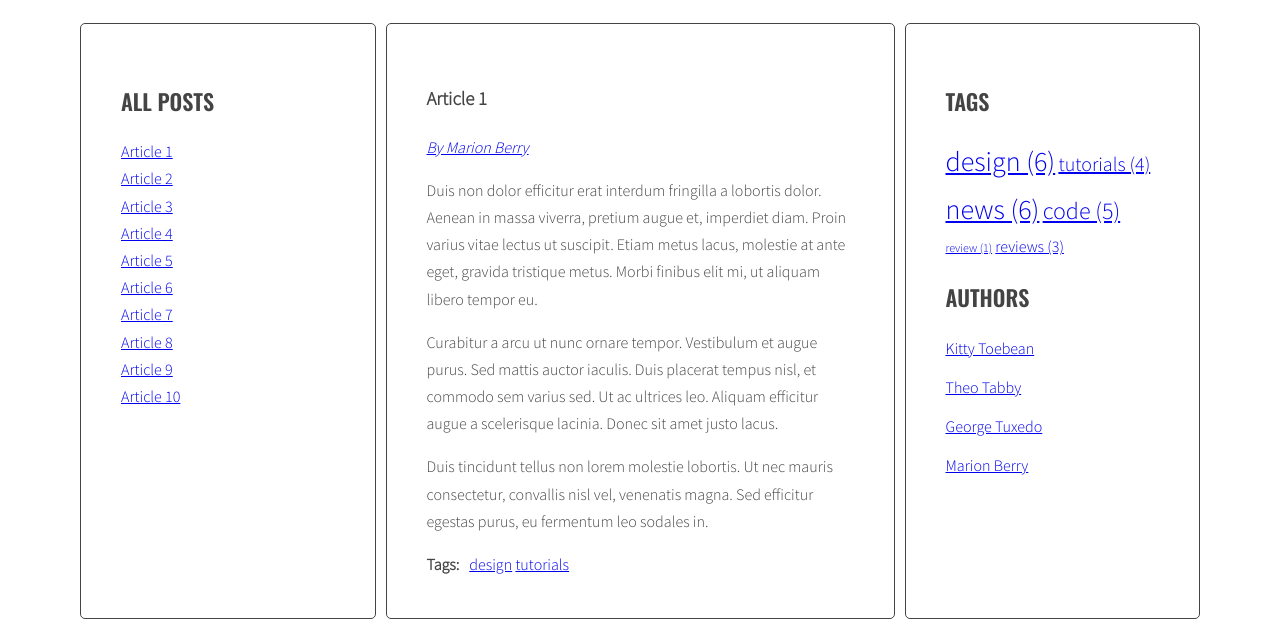
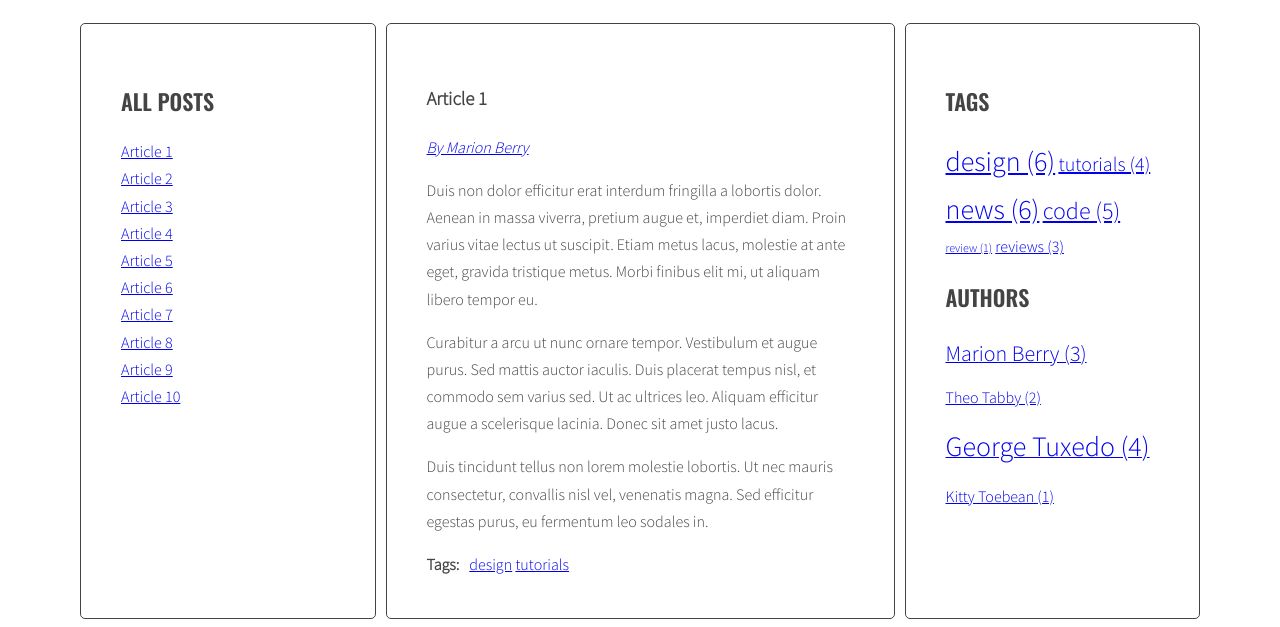
Before and after one commit to PatrykFrackowiak/Kodilla_6, a website: page index.html in a window 1280 px wide. Shown: the part 220-847 px from the top of the page. Drawn offline with nearby package versions, Linux system fonts and the light colour scheme.

Commit message:
Add author sidebar functionality

```diff
--- a/index.html
+++ b/index.html
@@ -171,32 +171,14 @@
                   <ul class="list list-horizontal tags">
                   </ul>
                   <h2 class="section-title">Authors</h2>
-                  <ul class="list authors">
-                    <li>
-                      <a href="#">
-                        <span class="author-name">Kitty Toebean</span>
-                      </a>
-                    </li>
-                    <li>
-                      <a href="#">
-                        <span class="author-name">Theo Tabby</span>
-                      </a>
-                    </li>
-                    <li>
-                      <a href="#">
-                        <span class="author-name">George Tuxedo</span>
-                      </a>
-                    </li>
-                    <li>
-                      <a href="#">
-                        <span class="author-name">Marion Berry</span>
-                      </a>
-                    </li>
+                  <ul class="list list-horizontal authors">
                   </ul>
                 </aside>
               </main>
             </div>
           </div>
+          <script src="js/calculateMinMaxPair.js"></script>
+          <script src="js/calculateSizeClass.js"></script>
           <script src="js/title.js"></script>
           <script src="js/tag.js"></script>
           <script src="js/author.js"></script>
--- a/js/author.js
+++ b/js/author.js
@@ -1,24 +1,42 @@
 'use strict';
 
 const generateAuthors = () => {
+  let allAuthors = [];
   for (let article of document.querySelectorAll('article')) {
     const author = article.getAttribute('data-author');
     const title = article.querySelector('.post-title');
-    const htmlAuthor = `<a class="post-author" href="#${author}">By ${author}<a/>`;
+    const htmlAuthor = `<a class="post-author" href="#author-${author}">By ${author}<a/>`;
     title.insertAdjacentHTML('afterend', htmlAuthor);
+
+    if (!allAuthors[author]) {
+      allAuthors[author] = 1;
+    } else {
+      allAuthors[author]++;
+    }
   }
+
+  let authorHtml = '';
+  const minMaxPair = calculateMinMaxPair(allAuthors);
+  for (let author in allAuthors) {
+    const authorSize = calculateSizeClass(allAuthors[author], minMaxPair, 3);
+    authorHtml += `<li><a href="#author-${author}"><span class="author-name author-size-${authorSize}">${author} (${allAuthors[author]})</span></a></li>\n`;
+  }
+
+  const authors = document.querySelector('.authors');
+  authors.insertAdjacentHTML('beforeend', authorHtml);
+
   addClickListenersToAuthors();
 };
 
-const authorClickHandler = function(event) {
-  event.preventDefault();
-  const href = this.getAttribute('href');
-  const author = href.replace('#', '');
-  generateTitleLinks(`[data-author="${author}"]`);
-};
-
 const addClickListenersToAuthors = () => {
-  for (let author of document.querySelectorAll('.post-author')) {
+  for (let author of document.querySelectorAll('a[href^="#author-"]')) {
     author.addEventListener('click', authorClickHandler);
   }
 };
+
+const authorClickHandler = function (event) {
+  event.preventDefault();
+  const href = this.getAttribute('href');
+  const author = href.replace('#author-', '');
+  generateTitleLinks(`[data-author="${author}"]`);
+};
--- /dev/null
+++ b/js/calculateMinMaxPair.js
@@ -0,0 +1,14 @@
+'use strict';
+
+const calculateMinMaxPair = (allOccurences) => {
+  let min = Number.MAX_VALUE, max = 0;
+  for (let numberOfOccurences of Object.values(allOccurences)) {
+    if (numberOfOccurences < min) {
+      min = numberOfOccurences;
+    }
+    if (numberOfOccurences > max) {
+      max = numberOfOccurences;
+    }
+  }
+  return { 'min': min, 'max': max };
+};
--- /dev/null
+++ b/js/calculateSizeClass.js
@@ -0,0 +1,6 @@
+'use strict';
+
+const calculateSizeClass = (value, minMaxPair, numberOfBuckets) => {
+  const bucketSize = (minMaxPair['max'] - minMaxPair['min'] ) / (numberOfBuckets-1);
+  return Math.floor((value - minMaxPair['min']) / bucketSize) + 1;
+};
--- /dev/null
+++ b/js/index.js
@@ -0,0 +1,6 @@
+'use strict';
+{
+  generateTitleLinks();
+  generateTags();
+  generateAuthors();
+}
--- a/js/tag.js
+++ b/js/tag.js
@@ -1,5 +1,4 @@
 'use strict';
-
 
 const generateTags = () => {
   let allTags = [];
@@ -19,14 +18,20 @@ const generateTags = () => {
 
   const tagList = document.querySelector('.tags');
   let allTagsHTML = '';
-  const tagsParams = calculateTagsParams(allTags);
+  const tagsParams = calculateMinMaxPair(allTags);
   for (let tag in allTags) {
-    const tagSize = calculateTagClass(allTags[tag], tagsParams);
+    const tagSize = calculateSizeClass(allTags[tag], tagsParams, 5);
     allTagsHTML += `<li><a href="#tag-${tag}" class="tag-size-${tagSize}">${tag} (${allTags[tag]})</a></li>\n`;
   }
   tagList.innerHTML = allTagsHTML;
 
   addClickListenersToTags();
+};
+
+const addClickListenersToTags = () => {
+  for (let link of document.querySelectorAll('a[href^="#tag-"]')) {
+    link.addEventListener('click', tagClickHandler);
+  }
 };
 
 const tagClickHandler = function (event) {
@@ -41,31 +46,3 @@ const tagClickHandler = function (event) {
   }
   generateTitleLinks('[data-tags~="' + tag + '"]');
 };
-
-const addClickListenersToTags = () => {
-  for (let link of document.querySelectorAll('.post-tags a')) {
-    link.addEventListener('click', tagClickHandler);
-  }
-  for (let link of document.querySelectorAll('.tags a')) {
-    link.addEventListener('click', tagClickHandler);
-  }
-};
-
-const calculateTagsParams = (allTags) => {
-  let min = Number.MAX_VALUE, max = 0;
-  for (let occurences of Object.values(allTags)) {
-    if (occurences < min) {
-      min = occurences;
-    }
-    if (occurences > max) {
-      max = occurences;
-    }
-  }
-  return { 'min': min, 'max': max };
-};
-
-const calculateTagClass = (tag, tagParams) => {
-  const numberOfBuckets = 5;
-  const bucketSize = (tagParams['max'] - tagParams['min'] ) / (numberOfBuckets-1);
-  return Math.floor((tag - tagParams['min']) / bucketSize) + 1;
-};
--- a/sass/style.scss
+++ b/sass/style.scss
@@ -126,3 +126,8 @@ body {
 .tag-size-3{font-size: 20px;}
 .tag-size-4{font-size: 24px;}
 .tag-size-5{font-size: 28px;}
+
+/* Authors */
+.author-size-1{font-size: 16px;}
+.author-size-2{font-size: 22px;}
+.author-size-3{font-size: 28px;}
```
Also changed, not shown: css/style.css, 1 other file.
